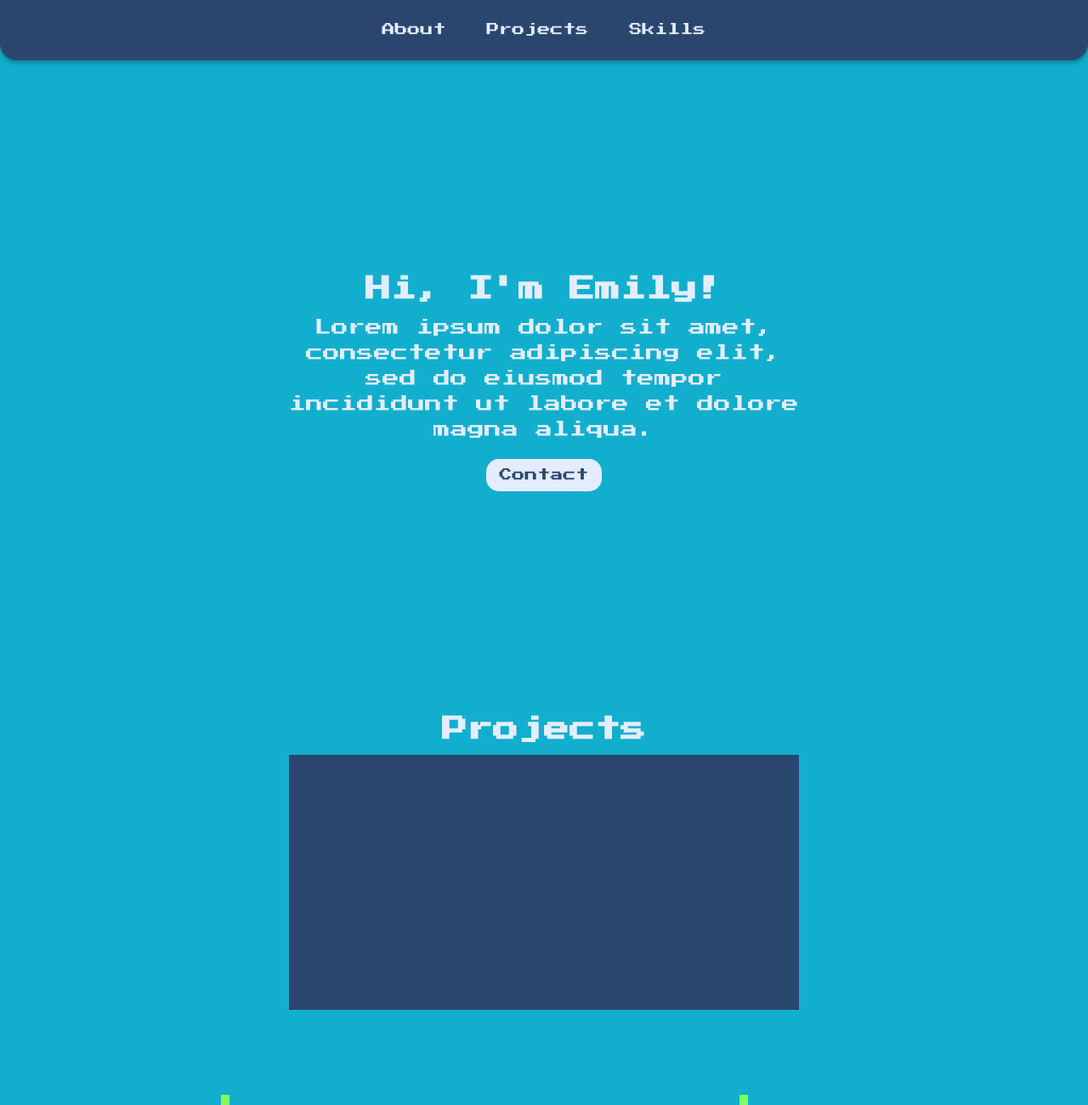
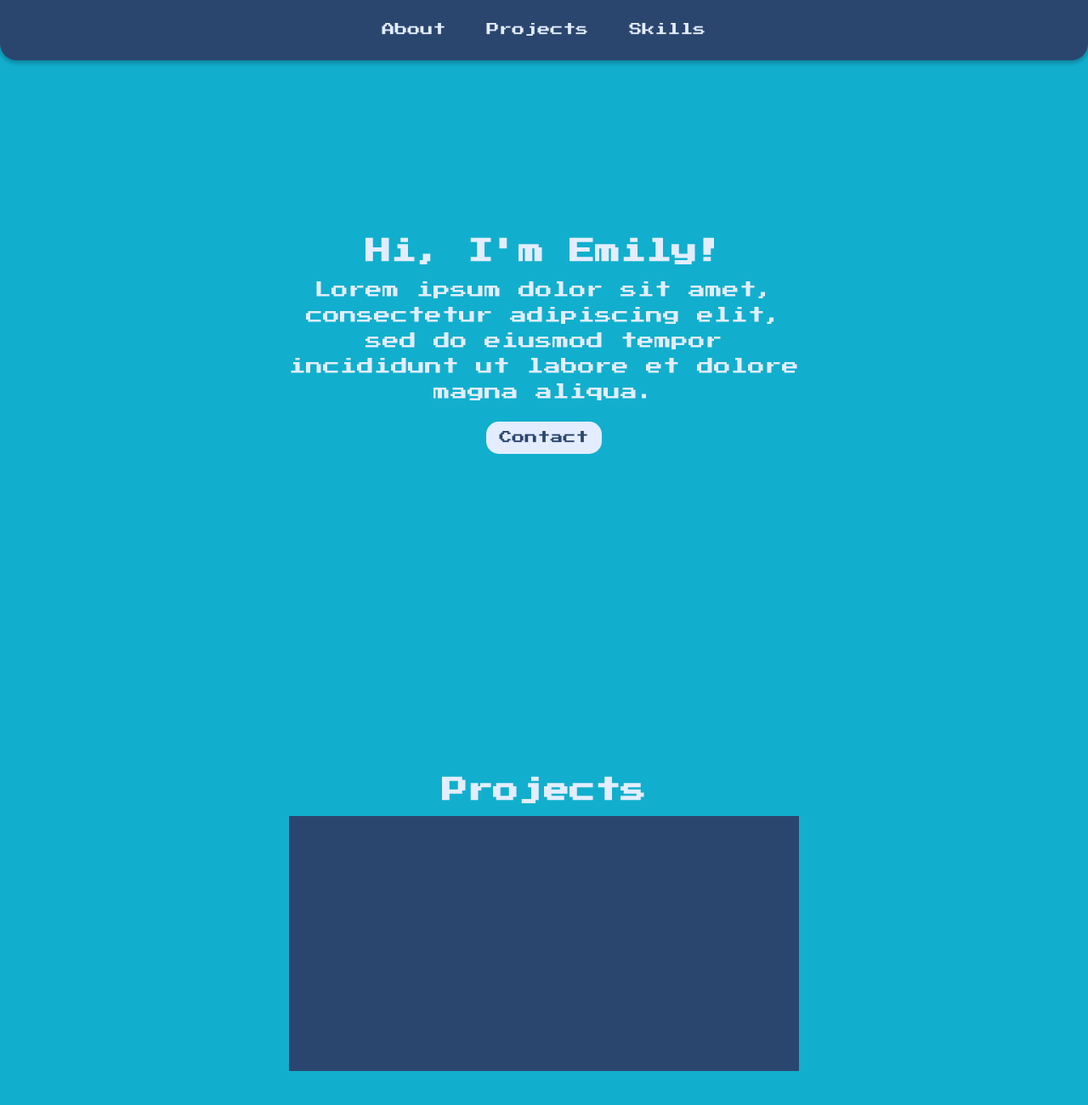
Before and after one commit to boxy8/boxy8.github.io, a plain HTML site: page index.html in a window 1280 px wide. Shown: the top 1300 px of the page at 85% size. Drawn offline with Linux system fonts and the light colour scheme; a script that the page names is missing.

Commit message:
Adjust section lengths

```diff
--- a/style.css
+++ b/style.css
@@ -37,6 +37,7 @@ body {
     font-size: var(--fs-md);
     color: var(--clr-white);
     line-height: 1.5;
+    background-color: var(--clr-sky);
 }
 
 h1 {
@@ -98,12 +99,12 @@ header {
 
 .welcome-section {
     text-align: center;
+    height: 100vh;
     display: flex;
     flex-direction: column;
     justify-content: center;
     align-items: center;
-    padding: calc(3em + 25rem) 2rem 0;
-    background-color: var(--clr-sky);
+    padding: 0 2rem;
 }
 
 .mail-button {
@@ -124,8 +125,7 @@ header {
 /* Projects section */
 .projects-section {
     text-align: center;
-    background-color: var(--clr-sky);
-    padding: 25rem 2rem 10rem;
+    padding: 10rem 2rem;
 }
 
 .projects-grid {
```
